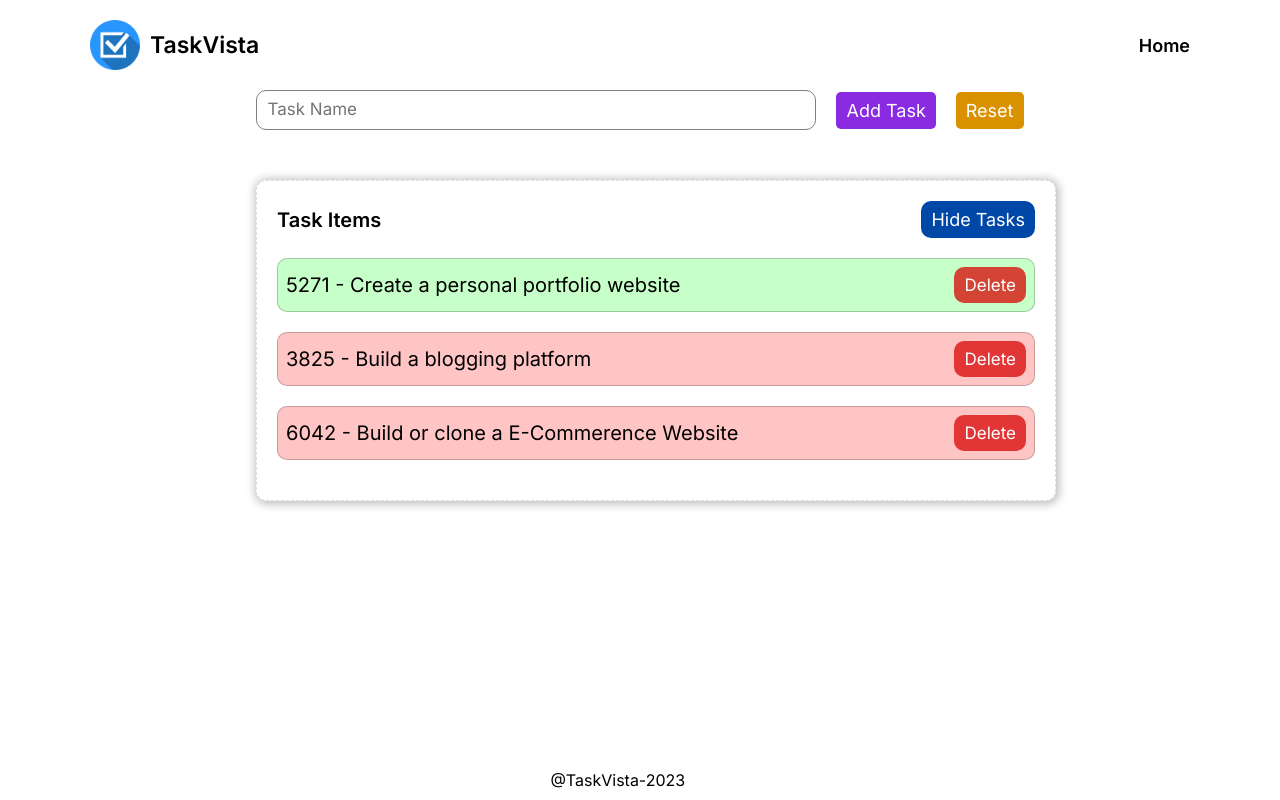
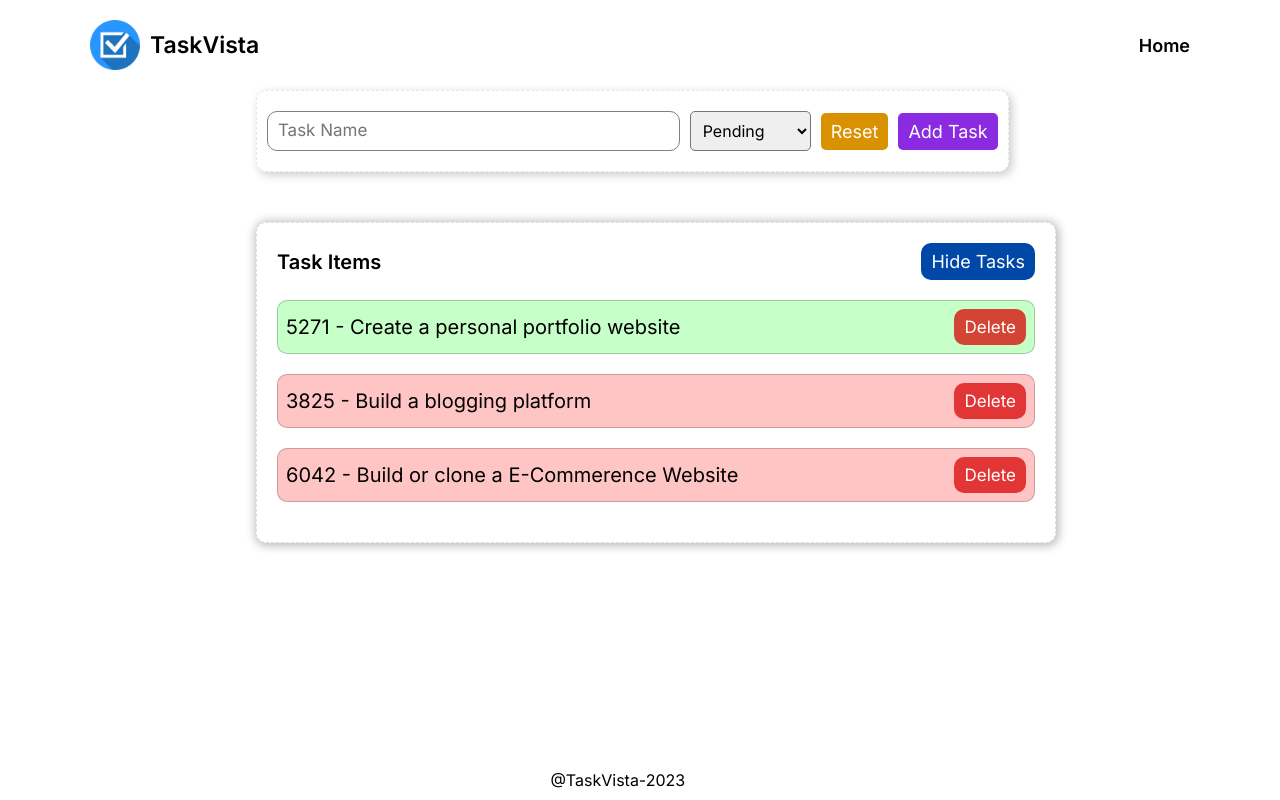
Before and after one commit to Saketh-Reddy-Bejadi/TaskProject, a React (Create React App) app in the folder mp_app/: page / in a window 1280 px wide. Built offline with nearby package versions, Linux system fonts and the light colour scheme.

Commit message:
done with add task feature only left with rendering it

```diff
--- a/mp_app/src/App.css
+++ b/mp_app/src/App.css
@@ -89,7 +89,7 @@ button {
   cursor: pointer;
 }
 #taskName{
-  width:560px;
+  width:55%;
   height: 40px;
   padding: 10px;
   border-radius: 10px;
@@ -102,10 +102,15 @@ button {
   font-size: 18px;
 }
 .AddTaskform{
+  width: 98%;
   display: flex;
   align-items: center;
   justify-content: center;
-  gap: 20px;
+  gap: 10px;
+  padding: 20px 0px;
+  border: 1px dashed #8a888836;
+  box-shadow: 3px 3px 10px 0px rgba(0, 0, 0, 0.203);
+  border-radius: 10px;
 }
 #AddTaskbtn{
   background-color: blueviolet;
@@ -126,3 +131,8 @@ button {
   border: none;
   border-radius: 5px;
 }
+#state{
+  padding: 8px;
+  border-radius: 5px;
+  font-size: 16px;
+}
--- a/mp_app/src/components/AddTask.js
+++ b/mp_app/src/components/AddTask.js
@@ -2,6 +2,7 @@ import { useState } from "react";
 
 export const AddTask = () => {
   const [taskValue,setTaskValue] =useState("");
+  const [progress,setProgress]=useState(false);
 
   function handleValue(e) {
     setTaskValue(e.target.value);
@@ -9,15 +10,32 @@ export const AddTask = () => {
 
   function handleReset() {
     setTaskValue("")
+    setProgress(false)
+  }
+  const handleSubmit=(event) =>{
+    event.preventDefault();
+    const task={
+      id:Math.floor(Math.random()*10000000),
+      name:taskValue,
+      completed:Boolean(progress)
+    }
+    console.log(task);
+    setTaskValue("")
   }
 
   return (
     <div className="AddTask" >
-        <form className="AddTaskform" >
-            <input type="text" onChange={handleValue} placeholder="Task Name" name="taskName" id="taskName" autoComplete="off" />
+        <form className="AddTaskform" onSubmit={handleSubmit} >
+            <input type="text" onChange={handleValue} placeholder="Task Name" name="taskName" id="taskName" autoComplete="off" value={taskValue}/>
+            <select onChange={(e)=>setProgress(e.target.value)} id="state" value={progress} >
+              <option value={false}>Pending</option>
+              <option value={true}>Completed</option>
+            </select>
+            <button onClick={handleReset} id="Resetbtn" type="reset">Reset</button>
             <button type="submit" id="AddTaskbtn">Add Task</button>
-            <button onClick={handleReset} id="Resetbtn" type="reset">Reset  </button>
+
         </form>
+        <p>{taskValue}</p>
     </div>
   )
 }
```
